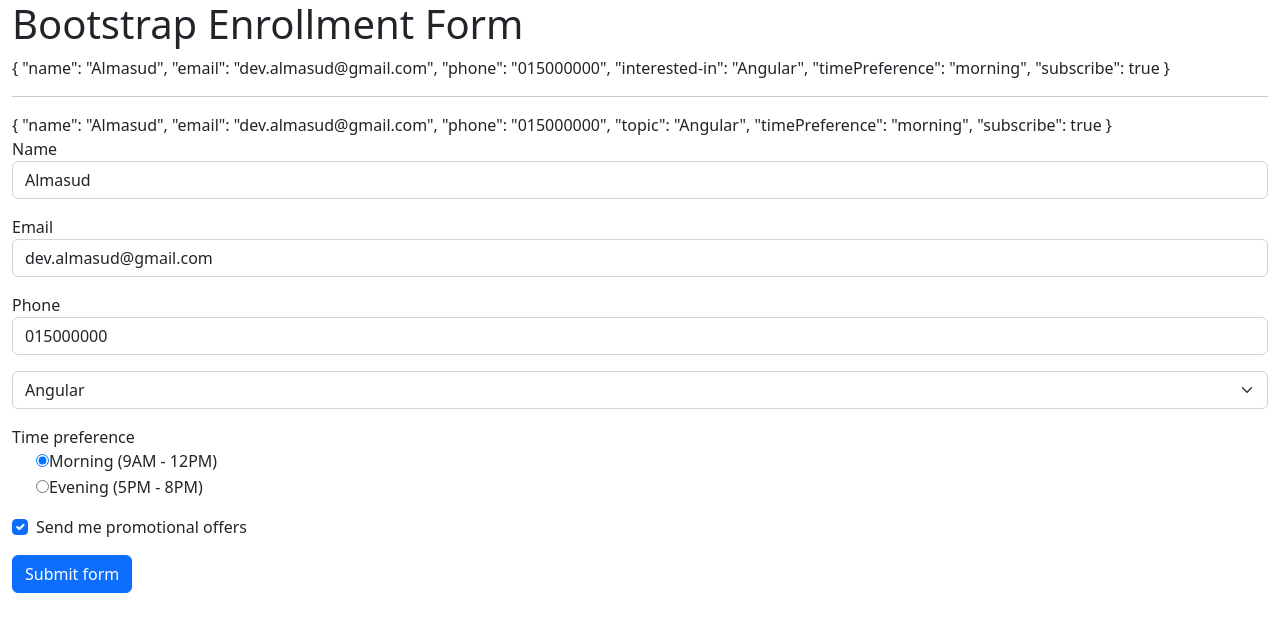
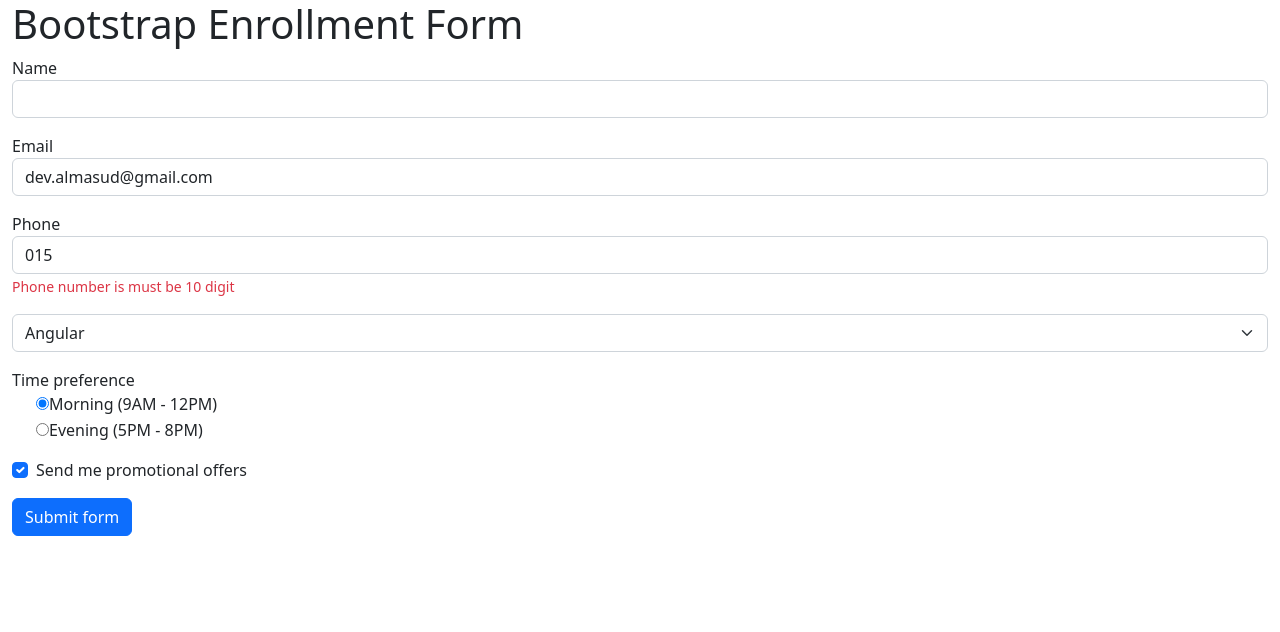
Before and after one commit to almasud/Angular-Overview, an Angular app: page / in a window 1280 px wide. Shown: the top 632 px of the page. Built offline with nearby package versions, Linux system fonts and the light colour scheme.

Commit message:
Displaying error messages.

```diff
--- a/src/app/app.component.html
+++ b/src/app/app.component.html
@@ -1,24 +1,31 @@
 <div class="container-fluid">
   <h1>Bootstrap Enrollment Form</h1>
   <form #userForm="ngForm">
-    {{ userForm.value | json }}
-    <hr>
-    {{ userModel | json }}
-    <div class="form-group mb-3">
+    <div class="form-group">
       <label>Name</label>
-      <input type="text" class="form-control" name="name" [(ngModel)]="userModel.name">
+      <input type="text" required class="form-control" name="userName"
+        #name="ngModel" [class.is-invalid]="name.invalid && name.touched" [(ngModel)]="userModel.name">
     </div>
+    <small class="text-danger" [class.d-none]="name.valid || name.untouched">Name is required</small>
+    <div class="mb-3"></div>
 
     <div class="form-group mb-3">
       <label>Email</label>
       <input type="email" class="form-control" name="email" [(ngModel)]="userModel.email">
     </div>
 
-    <div class="form-group mb-3">
+    <div class="form-group">
       <label>Phone</label>
-      <input type="tel" class="form-control" name="phone" [(ngModel)]="userModel.phone">
+      <input type="tel" required class="form-control" name="phone"
+        #phone="ngModel" [class.is-invalid]="phone.invalid && phone.touched"
+        pattern="^\d{11}$" [(ngModel)]="userModel.phone">
     </div>
 
+    <div *ngIf="phone.errors && (phone.invalid || phone.touched)">
+      <small class="text-danger" *ngIf="phone.errors['required']">Phone number is required</small>
+      <small class="text-danger" *ngIf="phone.errors['pattern']">Phone number is must be 10 digit</small>
+    </div>
+    <div class="mb-3"></div>
     <div class="form-group mb-3">
       <select class="form-select" name="interested-in" [(ngModel)]="userModel.topic">
         <option selected>I am interested in</option>
--- a/src/app/app.component.ts
+++ b/src/app/app.component.ts
@@ -9,9 +9,9 @@ import { User } from './models/user';
 export class AppComponent {
   topics = ['Angular', 'React', 'Vue'];
   userModel = new User(
-    "Almasud",
+    "",
     "dev.almasud@gmail.com",
-    "015000000",
+    "015",
     this.topics[0],
     "morning",
     true
```
